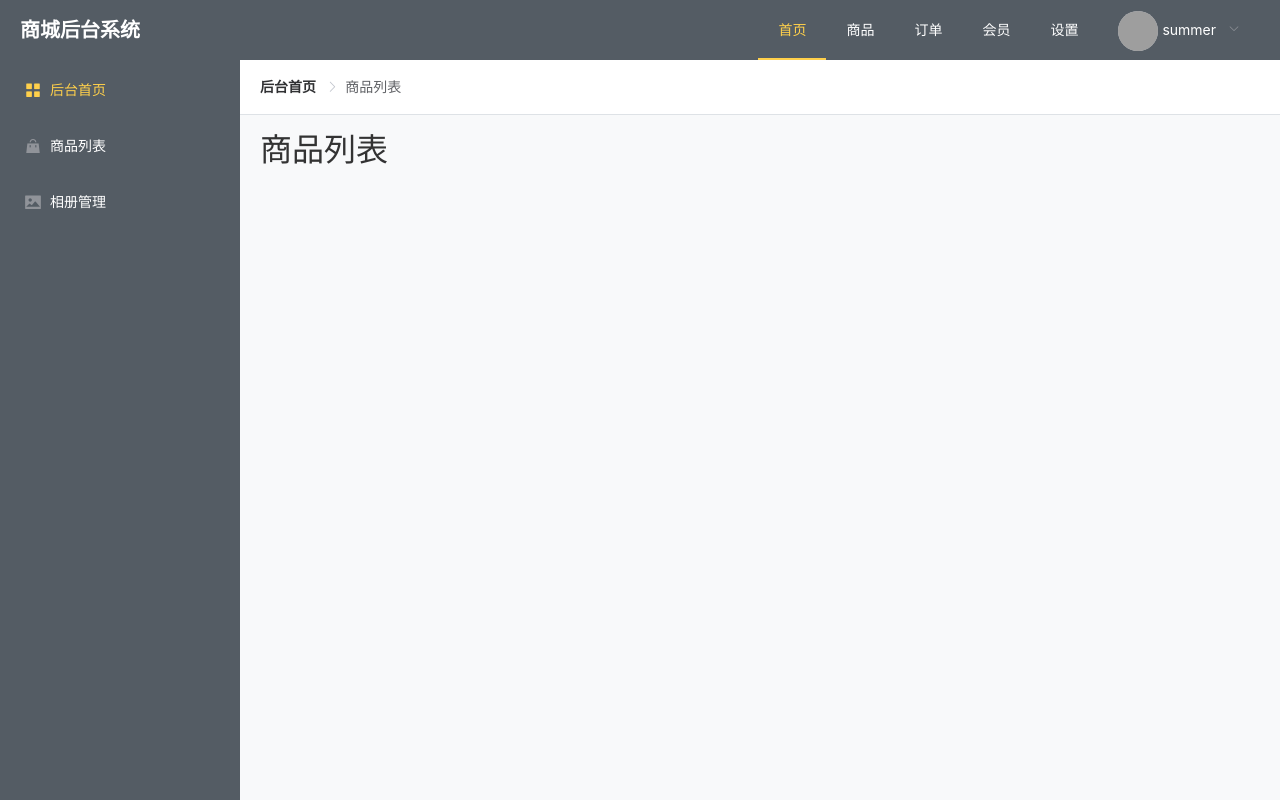
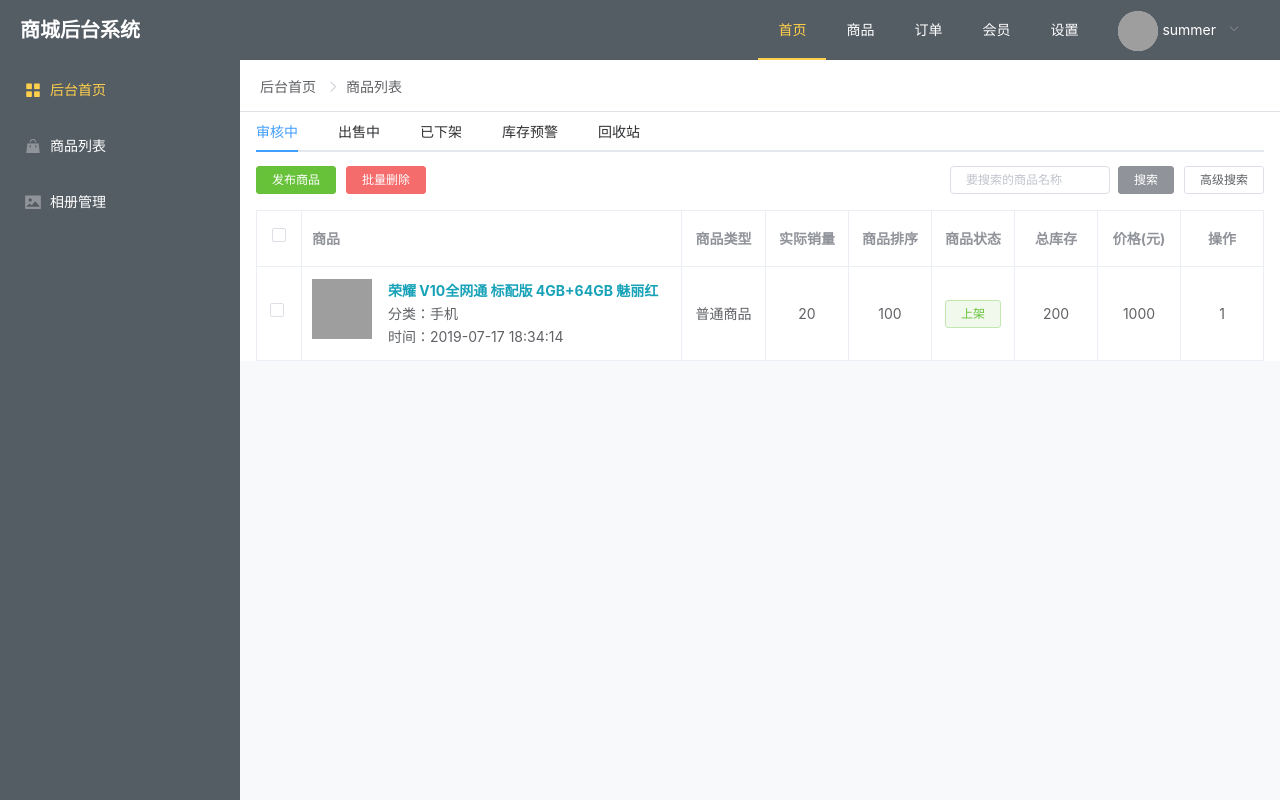
Before and after one commit to shenchuangwei/vue-el-admin, a Vue app: page /#/shop/goods/list in a window 1280 px wide. Built offline with nearby package versions, Linux system fonts and the light colour scheme; grey boxes are pictures that could not be loaded.

Commit message:
表格渲染

```diff
--- a/src/App.vue
+++ b/src/App.vue
@@ -22,17 +22,22 @@ export default {
 <style>
 ::-webkit-scrollbar-track
 {
-  background: transparent;
+  background: rgba(0,0,0,.1);
+  border-radius: 0;
 }
 
 ::-webkit-scrollbar
 {
-  width: 3px;
+  -webkit-appearance: none;
+  width: 10px;
+  height: 10px;
 }
 
 ::-webkit-scrollbar-thumb
 {
-  background: #9f9f9f;
-  border-radius: 10px;
+  cursor: pointer;
+  border-radius: 5px;
+  background: rgba(0,0,0,.25);
+  transition: color .2s ease;
 }
 </style>
--- /dev/null
+++ b/src/components/common/button-search.vue
@@ -0,0 +1,48 @@
+<template>
+  <div>
+    <div class="clearfix">
+      <!--左边插槽-->
+      <slot name="left"></slot>
+      <!--控制高级搜索是否显示-->
+      <div class="ml-auto d-flex align-items-center float-right" v-if="!superSearch">
+        <!--右边具名插槽-->
+        <slot name="right">
+          <el-input size="mini" v-model="keywords" style="width: 160px" :placeholder="placeholder"></el-input>
+          <el-button class="ml-2" size="mini" type="info" @click="$emit('search',keywords)">搜索</el-button>
+          <el-button size="mini" @click="superSearch = true">高级搜索</el-button>
+        </slot>
+      </div>
+      <!--高级搜索-->
+      <el-card class="box-card my-3 bg-light" v-if="superSearch">
+        <div slot="header" class="clearfix">
+          <span>高级搜素</span>
+          <el-button style="float: right; padding: 3px 0" type="text" @click="closeSuperSearch">收起</el-button>
+        </div>
+        <!--表单插槽-->
+        <slot name="form"></slot>
+      </el-card>
+    </div>
+  </div>
+</template>
+
+<script>
+export default {
+  name: "button-search",
+  data() {
+    return {
+      keywords: '',
+      superSearch: false
+    }
+  },
+  props: ['placeholder'],
+  methods: {
+    closeSuperSearch() {
+      this.superSearch = false
+    }
+  }
+}
+</script>
+
+<style scoped>
+
+</style>
--- a/src/views/image/index.vue
+++ b/src/views/image/index.vue
@@ -12,6 +12,8 @@
                     style="width: 150px;"></el-input>
           <el-button type="success" size="mini">搜索</el-button>
         </div>
+        <el-button type="warning" size="mini" v-if="chooseList.length" @click="unChange">取消选择</el-button>
+        <el-button type="danger" size="mini" v-if="chooseList.length" @click="imageDel({all:true})">批量删除</el-button>
         <el-button type="success" size="mini" @click="openEditModel(false)">创建相册</el-button>
         <el-button type="warning" size="mini" @click="albumUploadModel = true">上传图片</el-button>
       </el-header>
@@ -45,7 +47,7 @@
                       <el-button-group>
                         <el-button class="p-2" size="mini" @click="previewImage(item)" icon="el-icon-view"></el-button>
                         <el-button class="p-2" size="mini" @click="imageEdit(item)" icon="el-icon-edit"></el-button>
-                        <el-button class="p-2" size="mini" @click="imageDel(index)" icon="el-icon-delete"></el-button>
+                        <el-button class="p-2" size="mini" @click="imageDel({index})" icon="el-icon-delete"></el-button>
                       </el-button-group>
                     </div>
                   </div>
@@ -55,8 +57,25 @@
           </el-main>
         </el-container>
       </el-container>
-      <el-footer class="bg-primary">
+      <el-footer class="d-flex align-items-center px-0 border-top">
         <!--底部-->
+        <div class="d-flex align-items-center justify-content-center border-right h-100" style="min-width: 200px">
+          <el-button-group>
+            <el-button size="mini" icon="el-icon-arrow-left">上一页</el-button>
+            <el-button size="mini">下一页<i class="el-icon-arrow-right el-icon--right"></i></el-button>
+          </el-button-group>
+        </div>
+        <div class="px-3">
+          <el-pagination
+              @size-change="handleSizeChange"
+              @current-change="handleCurrentChange"
+              :current-page="currentPage"
+              :page-sizes="[100, 200, 300, 400]"
+              :page-size="100"
+              layout="total, sizes, prev, pager, next, jumper"
+              :total="400">
+          </el-pagination>
+        </div>
       </el-footer>
     </el-container>
 
@@ -125,7 +144,8 @@ export default {
       previewUrl: '',
       imageList: [],
       //被选中照片的列表
-      chooseList: []
+      chooseList: [],
+      currentPage: 1
     }
   },
   computed: {
@@ -150,7 +170,7 @@ export default {
             {
               id: i,
               url: 'https://tangzhe123-com.oss-cn-shenzhen.aliyuncs.com/Appstatic/qsbk/demo/datapic/40.jpg',
-              name: '超级英雄',
+              name: '照片' + i,
               isChecked: false,
               checkOrder: 0
             }
@@ -228,24 +248,59 @@ export default {
       })
     },
     //根据索引值删除图片
-    imageDel(index) {
-      this.$confirm('此操作将永久删除该文件, 是否继续?', '提示', {
+    imageDel(obj) {
+      this.$confirm(obj.all ? '是否批量删除所选择的全部照片？' : '此操作将永久删除该文件, 是否继续?', '提示', {
         confirmButtonText: '确定',
         cancelButtonText: '取消',
         type: 'warning'
       }).then(() => {
-        this.imageList.splice(index, 1)
+        if (obj.all) {
+          this.imageList = this.imageList.filter(v => !this.chooseList.some(c => c.id === v.id))
+          this.chooseList = []
+        } else {
+          this.imageList.splice(obj.index, 1)
+        }
         this.$message.success('删除成功')
       }).catch(() => {
         this.$message.error('已取消删除')
       })
     },
     checkImage(item) {
+      //勾选
       if (!item.isChecked) {
         this.chooseList.push({id: item.id, url: item.url})
         item.checkOrder = this.chooseList.length
         item.isChecked = !item.isChecked
+        return
       }
+      //取消选择
+      let i = this.chooseList.findIndex(v => v.id === item.id)
+      if (i < this.chooseList.length - 1) {
+        for (let j = i; j < this.chooseList.length; j++) {
+          let index = this.imageList.findIndex(v => v.id === this.chooseList[j].id)
+          this.imageList[index].checkOrder--
+        }
+      }
+      this.chooseList.splice(i, 1)
+      item.checkOrder = 0
+      item.isChecked = false
+    },
+    //取消选中
+    unChange() {
+      this.imageList.forEach(ele => {
+        let i = this.chooseList.findIndex(v => v.id === ele.id)
+        if (i !== -1) {
+          ele.isChecked = false;
+          ele.checkOrder = 0;
+          this.chooseList.splice(i, 1)
+        }
+      })
+    },
+    handleSizeChange(val) {
+      console.log(`每页 ${val} 条`);
+    },
+    handleCurrentChange(val) {
+      console.log(`当前页: ${val}`);
     }
   }
 }
--- a/src/views/layout.vue
+++ b/src/views/layout.vue
@@ -49,7 +49,8 @@
           <!--面包屑导航-->
           <div class="border-bottom bg-white mb-3" style="padding: 20px;margin: -20px" v-if="bran.length">
             <el-breadcrumb separator-class="el-icon-arrow-right">
-              <el-breadcrumb-item v-for="(item,index) of bran" :to="{path:item.path}" :key="index">{{ item.title }}
+              <el-breadcrumb-item v-for="(item,index) of bran" @click.native="branPathTo(item)" :key="index">
+                {{ item.title }}
               </el-breadcrumb-item>
             </el-breadcrumb>
           </div>
@@ -130,6 +131,10 @@ export default {
       // console.log(key, keyPath);
       this.slideMenuActive = key;
       this.$router.push({name: this.slideMenu[key].pathname})
+    },
+    branPathTo(item) {
+      if (item.path === '/index') this.slideMenuActive = '0';
+      this.$router.push({path: item.path})
     }
   }
 }
--- a/src/views/shop/goods/list.vue
+++ b/src/views/shop/goods/list.vue
@@ -1,12 +1,154 @@
 <template>
-  <h2>
-    商品列表
-  </h2>
+  <div class="bg-white border-top px-3" style="margin: -20px">
+    <el-tabs v-model="tabIndex" @tab-click="handleClick">
+      <el-tab-pane v-for="(item,index) of tabBars" :key="index" :label="item.name">
+        <!--组件引入-->
+        <buttonSearch ref="buttonSearch" placeholder="要搜索的商品名称" @search="searchEvent(e=true)">
+          <template slot="left">
+            <!--左边-->
+            <el-button size="mini" type="success">发布商品</el-button>
+            <el-button size="mini" type="danger">批量删除</el-button>
+          </template>
+          <!--表单插槽-->
+          <template slot="form">
+            <el-form inline ref="form" :model="form" label-width="80px">
+              <el-form-item label="商品名称" class="mb-0">
+                <el-input v-model="form.name" placeholder="商品名称" size="mini"></el-input>
+              </el-form-item>
+              <el-form-item label="商品编码" class="mb-0">
+                <el-input v-model="form.code" placeholder="商品编码" size="mini"></el-input>
+              </el-form-item>
+              <el-form-item label="商品类型" class="mb-0">
+                <el-select v-model="form.type" size="mini" placeholder="请选择商品类型">
+                  <el-option label="区域一" value="shanghai"></el-option>
+                  <el-option label="区域二" value="beijing"></el-option>
+                </el-select>
+              </el-form-item>
+              <el-form-item label="商品分类" class="mb-0">
+                <el-input v-model="form.category" placeholder="商品分类" size="mini"></el-input>
+              </el-form-item>
+              <el-form-item class="mb-0">
+                <el-button type="info" size="mini" @click="searchEvent(e=false)">搜索</el-button>
+                <el-button size="mini" @click="clearSearch">清空筛选条件</el-button>
+              </el-form-item>
+            </el-form>
+          </template>
+        </buttonSearch>
+        <!-- 商品列表 -->
+        <!--
+         商品
+          图片 http://static.yoshop.xany6.com/2018071718294208f086786.jpg
+          名称 荣耀 V10全网通 标配版 4GB+64GB 魅丽红
+          时间	 2019-07-17 18:34:14
+           分类  手机
+         商品类型（普通商品）
+         实际销量（20）
+         商品排序（100）
+         商品状态（上架）
+         总库存（200）
+         价格(元)（1000.00）
+         -->
+        <el-table border class="mt-3" :data="tableData" style="width: 100%" @selection-change="handleSelectionChange">
+          <el-table-column type="selection" width="45" align="center"></el-table-column>
+
+          <el-table-column label="商品" width="380">
+            <template slot-scope="scope">
+              <div class="media">
+                <img class="mr-3" style="width: 60px;height: 60px;" :src="scope.row.cover">
+                <div class="media-body">
+                  <p class="mb-0 font-weight-bold text-info">{{ scope.row.title }}</p>
+                  <p class="mb-0">分类：{{ scope.row.category }}</p>
+                  <p class="mb-0">时间：{{ scope.row.create_time }}</p>
+                </div>
+              </div>
+            </template>
+          </el-table-column>
+          <el-table-column prop="type" align="center" label="商品类型">
+          </el-table-column>
+          <el-table-column align="center" prop="sale_count" label="实际销量">
+          </el-table-column>
+          <el-table-column align="center" prop="order" label="商品排序">
+          </el-table-column>
+          <el-table-column prop="status" align="center" label="商品状态">
+            <template slot-scope="scope">
+              <el-button type="success" size="mini" plain>上架
+              </el-button>
+            </template>
+          </el-table-column>
+          <el-table-column prop="stock" align="center" label="总库存">
+          </el-table-column>
+          <el-table-column prop="pprice" align="center" label=" 价格(元)">
+          </el-table-column>
+          <el-table-column prop="id" align="center" label="操作">
+          </el-table-column>
+        </el-table>
+      </el-tab-pane>
+    </el-tabs>
+  </div>
 </template>
 
 <script>
+import buttonSearch from '@/components/common/button-search'
+
 export default {
-  name: "list"
+  name: "list",
+  components: {buttonSearch},
+  data() {
+    return {
+      tabIndex: 0,
+      tabBars: [
+        {name: '审核中'},
+        {name: '出售中'},
+        {name: '已下架'},
+        {name: '库存预警'},
+        {name: '回收站'},
+      ],
+      form: {
+        name: '',
+        code: '',
+        type: '',
+        category: '',
+      },
+      superSearch: false,
+      tableData: [{
+        id: 1,
+        title: '荣耀 V10全网通 标配版 4GB+64GB 魅丽红',
+        cover: 'http://static.yoshop.xany6.com/2018071718294208f086786.jpg',
+        create_time: '2019-07-17 18:34:14',
+        category: "手机",
+        type: "普通商品",
+        sale_count: 20,
+        order: 100,
+        status: 1,
+        stock: 200,
+        pprice: 1000,
+        ischeck: 1
+        // 0未审核，1通过，2不通过
+      }],
+      multipleSelection: []
+    }
+  },
+  methods: {
+    handleSelectionChange(val) {
+      this.multipleSelection = val;
+    },
+    //页头切换
+    handleClick(tab, event) {
+      console.log(tab.index);
+    },
+    //高级搜素
+    searchEvent(e) {
+      if (!e) {
+        return console.log('高级搜索')
+      }
+      console.log('简单搜索事件')
+    },
+    //清空表单
+    clearSearch() {
+      this.$refs.buttonSearch[this.tabIndex].superSearch = false
+      this.form = {name: '', code: '', type: '', category: ''}
+    }
+  }
 }
 </script>
 
```
